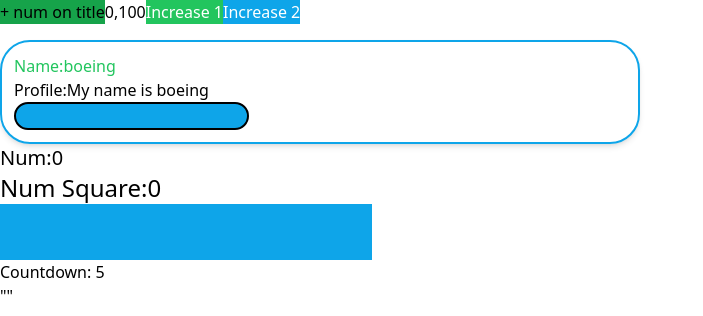
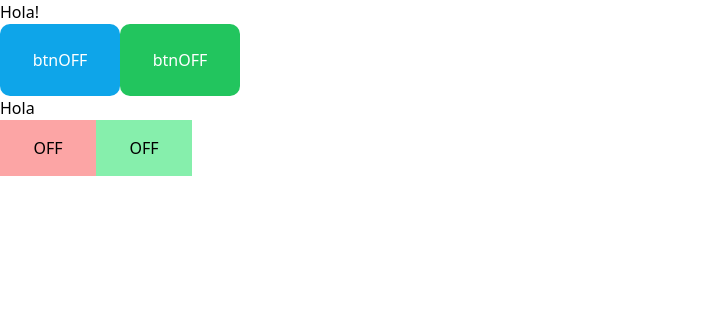
Before and after one commit to soAcademy/workshop-state-and-event, a React (Create React App) app: page / in a window 1280 px wide. Shown: the top 316 px of the page, without its empty margins (0-703 px from the left). Built offline with nearby package versions, Linux system fonts and the light colour scheme; no server answers.

Commit message:
feat: effect 6 , 7 homework done

```diff
--- a/src/App.js
+++ b/src/App.js
@@ -6,16 +6,26 @@ import Effect1_1 from "./Effects/Effect1_1";
 import Effect3 from "./Effects/Effect3";
 import Effect4 from "./Effects/Effect4";
 import Effect5 from "./Effects/Effect5";
+import Effect4_1 from "./Effects/Effect4_1";
+import Effect6 from "./Effects/Effect6";
+import Effct6ans from "./EffectsAnswer/Effect6";
+import Effect7 from "./Effects/Effect7";
+import Effect7ans from "./EffectsAnswer/Effect7";
 
 function App() {
   return (
     <>
-      <Effect1 />
+      {/* <Effect1 />
       <Effect1_1 />
       <Effect2 />
       <Effect3 />
       <Effect4 />
+      <Effect4_1 />
       <Effect5 />
+      <Effect6 />
+      <Effct6ans /> */}
+      <Effect7 />
+      <Effect7ans />
     </>
   );
 }
--- a/src/Effects/Effect1.js
+++ b/src/Effects/Effect1.js
@@ -1,5 +1,7 @@
 import React from "react";
 import { useState, useEffect } from "react";
+
+// 1. แก้ Html Title ตามใช้ข้อความ ตามจำนวน Click โดยใช้ useState และ useEffect
 
 const Effect1 = () => {
   const [count, setCount] = useState(0);
@@ -8,11 +10,11 @@ const Effect1 = () => {
     document.title = `Counter ${count}`;
   }, [count]);
 
-  console.log(count);
-  useEffect(() => {
-    document.title = `Counter ${count}`;
-  }, []);
-
+  // console.log(count);
+  // useEffect(() => {
+  //   document.title = `Counter ${count}`;
+  // }, []);
+  // document.title = `Counter ${count}`;
   return (
     <>
       <button className="bg-green-600" onClick={() => setCount(count + 1)}>
--- a/src/Effects/Effect1_1.js
+++ b/src/Effects/Effect1_1.js
@@ -8,8 +8,9 @@ const Effect1_1 = () => {
     document.title = `Counter ${count}`;
   }, []);
   useEffect(() => {
-    document.title = `Counter ${count}`;
+    document.title = `Counter ${count} ${count2}`;
   }, [count, count2]);
+
   return (
     <>
       {count},{count2}
@@ -21,7 +22,7 @@ const Effect1_1 = () => {
       </button>
       <button
         className="bg-sky-500 text-white"
-        onClick={() => setCount2(count + 1)}
+        onClick={() => setCount2(count2 + 1)}
       >
         Increase 2
       </button>
--- a/src/Effects/Effect2.js
+++ b/src/Effects/Effect2.js
@@ -1,17 +1,20 @@
 import React from "react";
 import { useState, useEffect } from "react";
+
+// 2. สร้างตัวแปร useState 2 ตัว คือ name และ profile โดย name มีค่าเริ่มต้น คือ Bin และ profile มีค่าเริ่มต้นคือ My name is Bin จากนั้นสร้าง input ให้กรอกชื่อ โดยจะเปลี่ยนแปลงค่า name และ profile เป็น `My name is ${name}` โดยใช้ useEffect
 
 const Effect2 = () => {
   const [name, setName] = useState("boeing");
   const [profile, setProfile] = useState("my name is boeing");
 
   useEffect(() => {
-    setProfile(`My name is ${name}`);
-  }, [name]);
+    // setProfile(`My name is ${name}`);
+    console.log("work!");
+  }, [profile]);
   console.log(name);
   //tricker on name and then render.
   //listen only the thing in the dependency.
-
+  console.count("render");
   return (
     <div className="border-2 border-sky-500 p-3 w-1/2 rounded-[30px] mt-4 shadow-md">
       <h1 className="text-green-500">Name:{name}</h1>
--- a/src/Effects/Effect3.js
+++ b/src/Effects/Effect3.js
@@ -10,7 +10,7 @@ const Effect3 = () => {
   useEffect(() => {
     setNumSquare(Number(num) ** 2); //ยกกำลัง 2 = square
   }, [num]);
-
+  //NUmber = แปลง type text ที่ได้รับจาก input ให้เป็น number เพื่อให้มันไปยกกำลังสองได้
   return (
     <>
       <h1 className="text-xl">Num:{num}</h1>
--- a/src/Effects/Effect4.js
+++ b/src/Effects/Effect4.js
@@ -10,11 +10,15 @@ const Effect4 = () => {
     const interval = setInterval(() => {
       setCountdown(countdown - 1);
     }, 1000);
+    // setInterval ใช้เพื่อให้มันทำงานทุกๆ 1000 milisec
+
     //countdown -1 per 1 sec
-    countdown > 1 || clearInterval(interval);
-    // true||true
+    countdown === 1 && clearInterval(interval);
+    //เจอtrue แล้วทำงานเลย
     //สั่งให้หยุดทำ ก่อนจบ 1วิ
     return () => clearInterval(interval);
+    // ท่าการทำ Unmounting ของ life cycle
+    //return ใน useEffect ต้องมี () => เสมอ
     // clear เมื่อถึง 1
   }, [countdown]);
 
--- /dev/null
+++ b/src/Effects/Effect4_1.js
@@ -0,0 +1,27 @@
+// 4. สร้าง ตัวนับเวลาถอยหลัง (Countdown Timer) โดย ลดค่าลง ทีละ 1 วินาที มีค่าเริ่มต้น 10 วินาที โดยลดค่าลงน้อยสุด 1 วินาที ห้ามติดลบ
+
+import React, { useState, useEffect } from "react";
+
+const Effect4_1 = () => {
+  const [countdown, setCountDown] = useState(10);
+
+  const onSetCountDown = () => {
+    setCountDown(countdown - 1);
+  };
+  useEffect(() => {
+    const timeOutID = setTimeout(onSetCountDown, 1000);
+    countdown === 1 && clearTimeout(timeOutID);
+
+    return () => {
+      clearTimeout(timeOutID);
+    };
+  }, [countdown]);
+
+  return (
+    <div>
+      <h1>Countdown: {countdown}</h1>
+    </div>
+  );
+};
+
+export default Effect4_1;
--- a/src/Effects/Effect5.js
+++ b/src/Effects/Effect5.js
@@ -6,7 +6,7 @@ import axios from "axios";
 
 const Effect5 = () => {
   const [data, setData] = useState("");
-
+  // useState จะเป็นตัวเก็บค่า data ที่เราไป get มา
   useEffect(() => {
     axios({
       method: "get", //ดึงข้อมูลจาก server
@@ -17,6 +17,7 @@ const Effect5 = () => {
     });
     //then คือหลังจากที่ดึงข้อมูลมาแล้ว ก็จะได้ข้อมูลที่ response มาโชว์
   }, []);
+  //เรียกครั้งเดียว
 
   return (
     <>
--- /dev/null
+++ b/src/Effects/Effect6.js
@@ -0,0 +1,31 @@
+// 6. ดึงข้อมูล API ผ่าน GET Method โดยใช้ axios จาก `https://api.sampleapis.com/coffee/hot` โดยโหลดข้อมูลเมื่อกดปุ่ม Fetch
+
+import React, { useState, useEffect } from "react";
+import axios from "axios";
+
+const Effect6 = () => {
+  const handleClick = () => {
+    fireAPI();
+  };
+  const fireAPI = () => {
+    axios({
+      method: "GET",
+      url: "https://api.sampleapis.com/coffee/hot",
+    })
+      .then((res) => console.log(res))
+      .catch((error) => console.log(error));
+  };
+  console.count("render");
+  return (
+    <div>
+      <button
+        className="bg-sky-500 text-white p-3 rounded-[10px]"
+        onClick={() => handleClick()}
+      >
+        Fetch
+      </button>
+    </div>
+  );
+};
+
+export default Effect6;
--- /dev/null
+++ b/src/Effects/Effect7.js
@@ -0,0 +1,42 @@
+// 7. สร้างปุ่ม 2 ปุ่มคือ Light 1 และ Light 2 โดยเก็บตัวแปร Boolean โดย 2 ปุ่มนี้เป็น toggle คือ true/false ถ้า light1 และ light2 เป็น true ทั้งคู่ ให้แสดงค่า เป็น "Hello" ถ้าไม่ใช่ให้แสดงค่าเป็น "Hola" โดย default ให้เป็น false ทั้งหมด
+
+import React, { useState, useEffect } from "react";
+
+const Effect7 = () => {
+  const [toggle1, setToggle1] = useState(false);
+  const [toggle2, setToggle2] = useState(false);
+
+  const [greeting, setGreeting] = useState("Hola");
+
+  useEffect(() => {
+    if (toggle1 === true && toggle2 === true) {
+      setGreeting("Hello!");
+    } else if (toggle1 === false && toggle2 === false) {
+      setGreeting("Hola!");
+    } else {
+      setGreeting("Hola!");
+    }
+  }, [toggle1, toggle2]);
+  //หลังจากสร้าง useEffect ก็ต้องใส่ dependency ก่อนเลย ต้องคิดว่าค่าอะไรที่มีการเปลี่ยนแปลงเพื่อให้ useEffect ทำงานอีกรอบนึง
+  return (
+    <div>
+      <div>{greeting}</div>
+      <button
+        className="bg-sky-500 text-white rounded-[10px] p-6 w-[120px]"
+        onClick={() => setToggle1(!toggle1)}
+      >
+        btn
+        {toggle1 === true ? "ON" : "OFF"}
+      </button>
+      <button
+        className="bg-green-500 text-white rounded-[10px] p-6 w-[120px]"
+        onClick={() => setToggle2(!toggle2)}
+      >
+        btn
+        {toggle2 === true ? "ON" : "OFF"}
+      </button>
+    </div>
+  );
+};
+
+export default Effect7;
--- a/src/EffectsAnswer/Effect6.js
+++ b/src/EffectsAnswer/Effect6.js
@@ -13,6 +13,8 @@ const Effect6 = () => {
       }).then((response) => {
         console.log(response);
         setData(response);
+        setIsFetch(false);
+        // useState ถ้าเรา set ค่าเดิมไปใหม่ มันจะไม่ render ให้
       });
     }
   }, [isFetch]);
```
